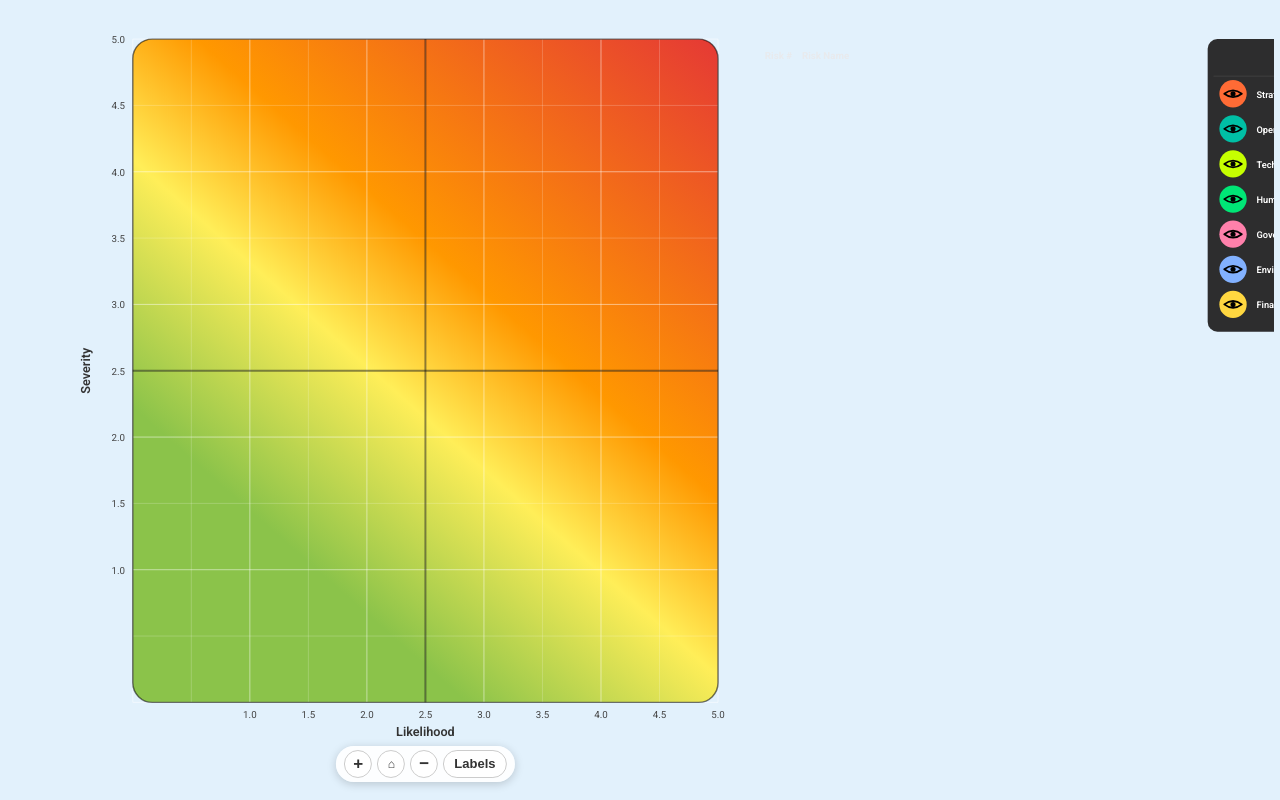
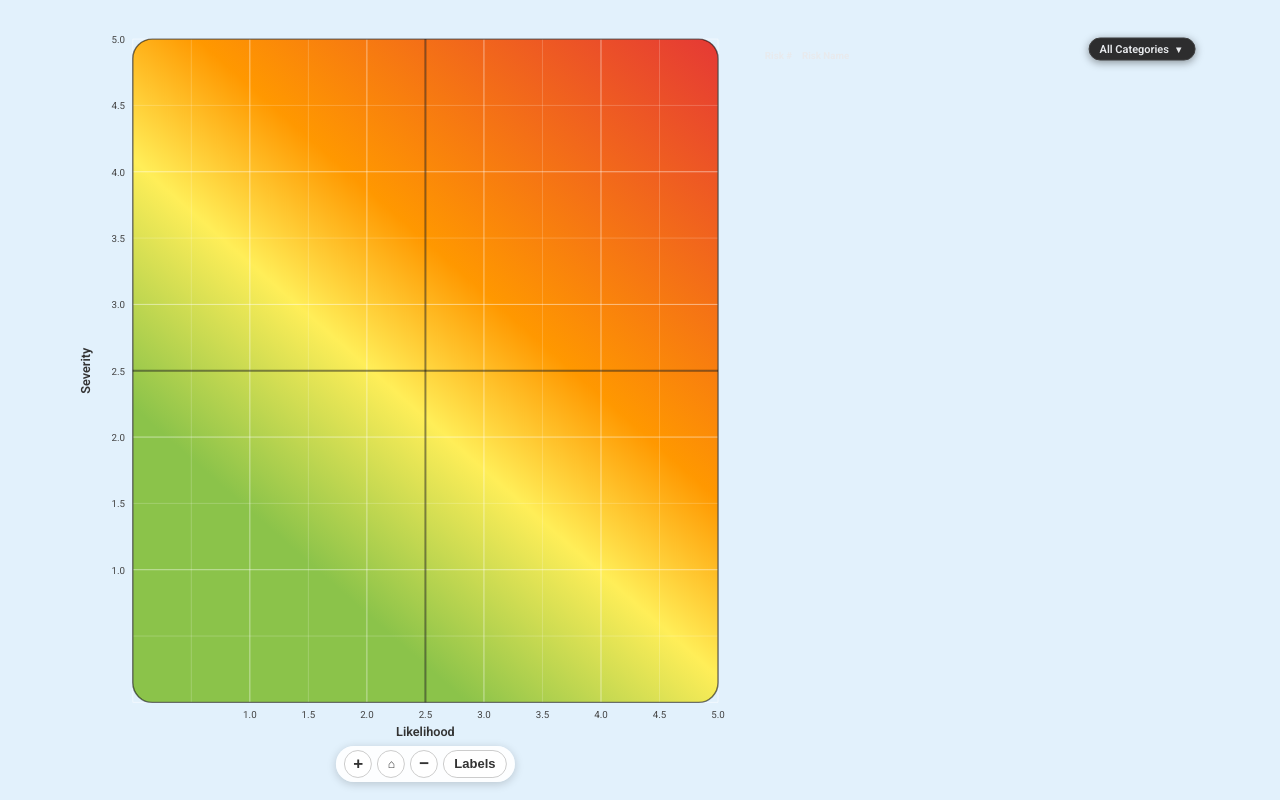
Before and after one commit to Chris-TechPubs/ELT-RiskManagementDash, a Flask app: template templates/heatmap.html in a window 1280 px wide. Run offline with Flask 3, Linux system fonts and the light colour scheme; the template is opened without the code that fills it: most values are stand-ins (such as "Sample title", 1, 10 or a date in 2020).

Commit message:
feat: replace SVG category card with HTML dropdown in risk list header
Co-Authored-By: Claude Sonnet 4.6 (1M context) <noreply@anthropic.com>

```diff
--- a/templates/heatmap.html
+++ b/templates/heatmap.html
@@ -48,15 +48,7 @@
     .dot-force-highlight .dot-scale-wrapper { transform: scale(1.5); }
 
     /* ── Category filter key card ───────────────────────────────────────────── */
-    .cat-filter-btn { cursor: pointer; transition: opacity 0.15s; }
-    .cat-filter-btn:hover { filter: brightness(1.18); }
-    .cat-filter-off { opacity: 0.32; }
     .legend-row-cat-off { opacity: 0.25 !important; pointer-events: none; }
-    /* Eye icon open/close animation */
-    .eye-open  { transition: opacity 0.28s; opacity: 1; }
-    .eye-closed { transition: opacity 0.28s; opacity: 0; }
-    .cat-filter-off .eye-open  { opacity: 0; }
-    .cat-filter-off .eye-closed { opacity: 1; }
 
     /* ── Legend row hover ───────────────────────────────────────────────────── */
     .legend-row { cursor: pointer; transition: opacity 0.15s, transform 0.15s; transform-box: fill-box; transform-origin: left center; }
@@ -131,6 +123,43 @@
     #zoom-ctrl button.active { background: #e8f0ff; border-color: #6699cc; color: #2255aa; }
     #hm { cursor: grab; }
     #hm.panning { cursor: grabbing; }
+
+    /* ── Category filter dropdown ───────────────────────────────────────────── */
+    #cat-filter-wrap { position: fixed; z-index: 200; }
+    #cat-filter-btn {
+      display: flex; align-items: center; gap: 7px;
+      background: #2D2D2E; border: 1px solid #3F3F40;
+      border-radius: 20px; padding: 4px 14px 4px 10px;
+      color: #E8EAED; font-size: 11px; font-weight: 600; cursor: pointer;
+      font-family: 'Roboto', sans-serif;
+      box-shadow: 0 2px 8px rgba(0,0,0,0.4); transition: filter 0.15s;
+      white-space: nowrap;
+    }
+    #cat-filter-btn:hover { filter: brightness(1.18); }
+    #cat-filter-btn.filtered { border-color: #6699cc; color: #a8c0ff; }
+    #cat-filter-chevron { font-size: 10px; transition: transform 0.2s; display: inline-block; }
+    #cat-filter-btn.open #cat-filter-chevron { transform: rotate(180deg); }
+    #cat-dropdown {
+      display: none; position: absolute; top: calc(100% + 6px); left: 0;
+      background: #2D2D2E; border: 1px solid #3F3F40;
+      border-radius: 10px; padding: 6px 0;
+      box-shadow: 0 8px 32px rgba(0,0,0,0.65);
+      min-width: 230px; z-index: 300;
+    }
+    #cat-dropdown.open { display: block; }
+    .cat-dd-row {
+      display: flex; align-items: center; gap: 10px;
+      padding: 7px 16px; cursor: pointer; transition: background 0.12s;
+    }
+    .cat-dd-row:hover { background: rgba(255,255,255,0.07); }
+    .cat-dd-dot { width: 10px; height: 10px; border-radius: 50%; flex-shrink: 0; }
+    .cat-dd-label {
+      flex: 1; font-size: 11px; font-weight: 600;
+      font-family: 'Roboto', sans-serif; transition: opacity 0.15s;
+    }
+    .cat-dd-check { font-size: 12px; color: #E8EAED; transition: opacity 0.15s; opacity: 1; }
+    .cat-dd-row.off .cat-dd-label { opacity: 0.35; }
+    .cat-dd-row.off .cat-dd-check { opacity: 0; }
   </style>
 </head>
 <body>
@@ -182,6 +211,13 @@
     <div class="modal-field"><div class="modal-label">Manager(s)</div><div id="modal-managers" class="modal-value"></div></div>
   </div>
 </div>
+<div id="cat-filter-wrap">
+  <button id="cat-filter-btn">
+    <span id="cat-filter-label">All Categories</span>
+    <span id="cat-filter-chevron">▾</span>
+  </button>
+  <div id="cat-dropdown"></div>
+</div>
 <div id="tooltip"></div>
 
 <script>
@@ -203,7 +239,7 @@ let   _panDelay         = null;      // setTimeout ID for 1-second pan delay
 
 function updateCatFilter() {
   Object.entries(catKeyElByColor).forEach(([col, el]) =>
-    el.classList.toggle('cat-filter-off', _hiddenCatColors.has(col)));
+    el.classList.toggle('off', _hiddenCatColors.has(col)));
   RISKS.forEach(r => {
     const row = legendRowByRiskId[r.id];
     if (row) row.classList.toggle('legend-row-cat-off', _hiddenCatColors.has(catColor(r.category || '')));
@@ -796,6 +832,71 @@ function renderRisks() {
   });
 }
 
+function updateCatFilterBtn() {
+  const btn = document.getElementById('cat-filter-btn');
+  const lbl = document.getElementById('cat-filter-label');
+  const hidden = _hiddenCatColors.size;
+  if (hidden === 0) {
+    lbl.textContent = 'All Categories';
+    btn.classList.remove('filtered');
+  } else {
+    lbl.textContent = `${CAT_LABELS.length - hidden} of ${CAT_LABELS.length} shown`;
+    btn.classList.add('filtered');
+  }
+}
+
+function buildCatDropdown() {
+  const dd = document.getElementById('cat-dropdown');
+  dd.innerHTML = '';
+  CAT_LABELS.forEach(([label, col]) => {
+    const row = document.createElement('div');
+    row.className = 'cat-dd-row' + (_hiddenCatColors.has(col) ? ' off' : '');
+    row.innerHTML =
+      `<span class="cat-dd-dot" style="background:${col}"></span>` +
+      `<span class="cat-dd-label" style="color:${col}">${label}</span>` +
+      `<span class="cat-dd-check">✓</span>`;
+    catKeyElByColor[col] = row;
+    row.addEventListener('click', e => {
+      e.stopPropagation();
+      if (_hiddenCatColors.has(col)) _hiddenCatColors.delete(col);
+      else _hiddenCatColors.add(col);
+      updateCatFilter();
+      updateCatFilterBtn();
+    });
+    dd.appendChild(row);
+  });
+
+  // Open/close toggle
+  document.getElementById('cat-filter-btn').addEventListener('click', e => {
+    e.stopPropagation();
+    const isOpen = dd.classList.toggle('open');
+    document.getElementById('cat-filter-btn').classList.toggle('open', isOpen);
+  });
+  // Click outside closes dropdown
+  document.addEventListener('click', () => {
+    dd.classList.remove('open');
+    document.getElementById('cat-filter-btn').classList.remove('open');
+  });
+}
+
+function positionCatFilter() {
+  const r = hm.getBoundingClientRect();
+  if (!r.width || !r.height) return;
+  const scale   = Math.min(r.width / 1300, r.height / 780);
+  const offsetX = (r.width  - 1300 * scale) / 2;
+  const offsetY = (r.height -  780  * scale) / 2;
+  // Align button right edge with right edge of risk list card (SVG x = 778 - 40 + 490 - 8 = 1220)
+  // Vertically centered in the top-padding zone: card top = P.y=20, header text at y=40, mid = 30
+  const svgBtnRightX = (LEG_X - 40 + 490 - 8);  // = 1220
+  const svgBtnY      = P.y + 10;                  // = 30, mid of 20px top-padding zone
+  const screenX = r.left + offsetX + svgBtnRightX * scale;
+  const screenY = r.top  + offsetY + svgBtnY      * scale;
+  const wrap = document.getElementById('cat-filter-wrap');
+  wrap.style.left      = screenX + 'px';
+  wrap.style.top       = screenY + 'px';
+  wrap.style.transform = 'translateX(-100%) translateY(-50%)';
+}
+
 // ── Legend ────────────────────────────────────────────────────────────────────
 function renderLegend() {
   const layer = document.getElementById('legend-layer');
@@ -881,69 +982,6 @@ function renderLegend() {
     y += RISK_H;
   });
 
-  // Category filter card — doubled circles with animated eye icon
-  const CAT_R      = 14;
-  const CAT_ROW_H  = 36;
-  const LEG_PAD_X  = 12;
-  const LEG_PAD_Y  = 14;
-  const CAT_HDR_H  = 28;
-  const LEG_TEXT_X = CAT_R * 2 + 10;
-  const legX = lx - CARD_PADX + CARD_W + 16;
-  const legCardW = LEG_TEXT_X + 175 + LEG_PAD_X;
-  const legCardHFit = LEG_PAD_Y + CAT_HDR_H + CAT_R + (CAT_LABELS.length - 1) * CAT_ROW_H + CAT_R + LEG_PAD_Y;
-
-  mk('rect', {
-    x: legX - LEG_PAD_X, y: P.y,
-    width: legCardW, height: legCardHFit,
-    rx: 10, ry: 10, fill: '#2D2D2E'
-  }, layer);
-
-  mktxt('Categories / Filter', {
-    x: legX - LEG_PAD_X + legCardW / 2, y: P.y + LEG_PAD_Y + 11,
-    'text-anchor': 'middle', 'font-size': 9.5, 'font-weight': 700,
-    fill: '#E8EAED', 'font-family': FONT
-  }, layer);
-  mk('line', {
-    x1: legX - LEG_PAD_X + 6, y1: P.y + LEG_PAD_Y + CAT_HDR_H - 4,
-    x2: legX - LEG_PAD_X + legCardW - 6, y2: P.y + LEG_PAD_Y + CAT_HDR_H - 4,
-    stroke: '#3F3F40', 'stroke-width': 1
-  }, layer);
-
-  let cy = P.y + LEG_PAD_Y + CAT_HDR_H + CAT_R;
-  CAT_LABELS.forEach(([label, col]) => {
-    const catG = mk('g', { class: 'cat-filter-btn' }, layer);
-    catKeyElByColor[col] = catG;
-    if (_hiddenCatColors.has(col)) catG.classList.add('cat-filter-off');
-
-    const circX = legX + CAT_R;
-    mk('circle', { cx: circX, cy, r: CAT_R, fill: col }, catG);
-
-    // Eye icon centered in circle
-    const eyeG = mk('g', { transform: `translate(${circX},${cy})` }, catG);
-    const eyeOpen = mk('g', { class: 'eye-open' }, eyeG);
-    mk('path', { d: 'M -9,0 Q 0,-7 9,0 Q 0,7 -9,0 Z',
-      fill: 'none', stroke: '#000', 'stroke-width': '1.8',
-      'stroke-linejoin': 'round' }, eyeOpen);
-    mk('circle', { cx: '0', cy: '0', r: '2.6', fill: '#000' }, eyeOpen);
-    const eyeClosed = mk('g', { class: 'eye-closed' }, eyeG);
-    mk('path', { d: 'M -9,0 Q 0,-5 9,0',
-      fill: 'none', stroke: '#000', 'stroke-width': '2.2',
-      'stroke-linecap': 'round' }, eyeClosed);
-    [[-4,2,-4,5.5], [0,2,0,6], [4,2,4,5.5]].forEach(([x1,y1,x2,y2]) =>
-      mk('line', { x1, y1, x2, y2, stroke: '#000', 'stroke-width': '1.6',
-        'stroke-linecap': 'round' }, eyeClosed));
-
-    mktxt(label, {
-      x: legX + LEG_TEXT_X, y: cy + 4,
-      'font-size': 9.5, 'font-weight': 600, fill: '#ffffff', 'font-family': FONT
-    }, catG);
-    catG.addEventListener('click', () => {
-      if (_hiddenCatColors.has(col)) _hiddenCatColors.delete(col);
-      else _hiddenCatColors.add(col);
-      updateCatFilter();
-    });
-    cy += CAT_ROW_H;
-  });
 }
 
 // ── Tooltip ───────────────────────────────────────────────────────────────────
@@ -1207,13 +1245,15 @@ window.addEventListener('mouseup', () => {
   if (wasDrag) rerender();
 });
 
-// Pin pill below "Likelihood"
-window.addEventListener('resize', positionCtrl);
+// Pin pill below "Likelihood" and cat-filter button
+window.addEventListener('resize', () => { positionCtrl(); positionCatFilter(); });
 
 // Renders run LAST — after all event listeners are registered so a render
 // error can never prevent zoom/pan/labels from working
 try { renderStatic(); renderRisks(); renderLegend(); } catch(e) { console.error('render error', e); }
-setTimeout(positionCtrl, 0);
+buildCatDropdown();
+updateCatFilterBtn();
+setTimeout(() => { positionCtrl(); positionCatFilter(); }, 0);
 </script>
 </body>
 </html>
```
